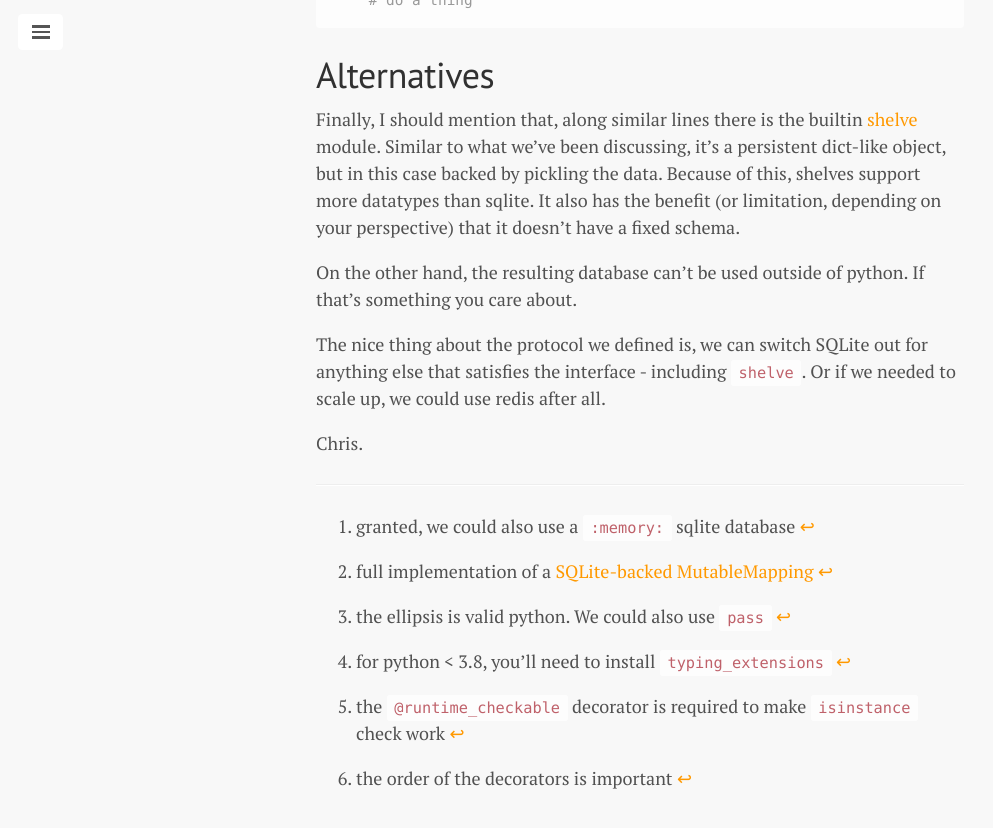
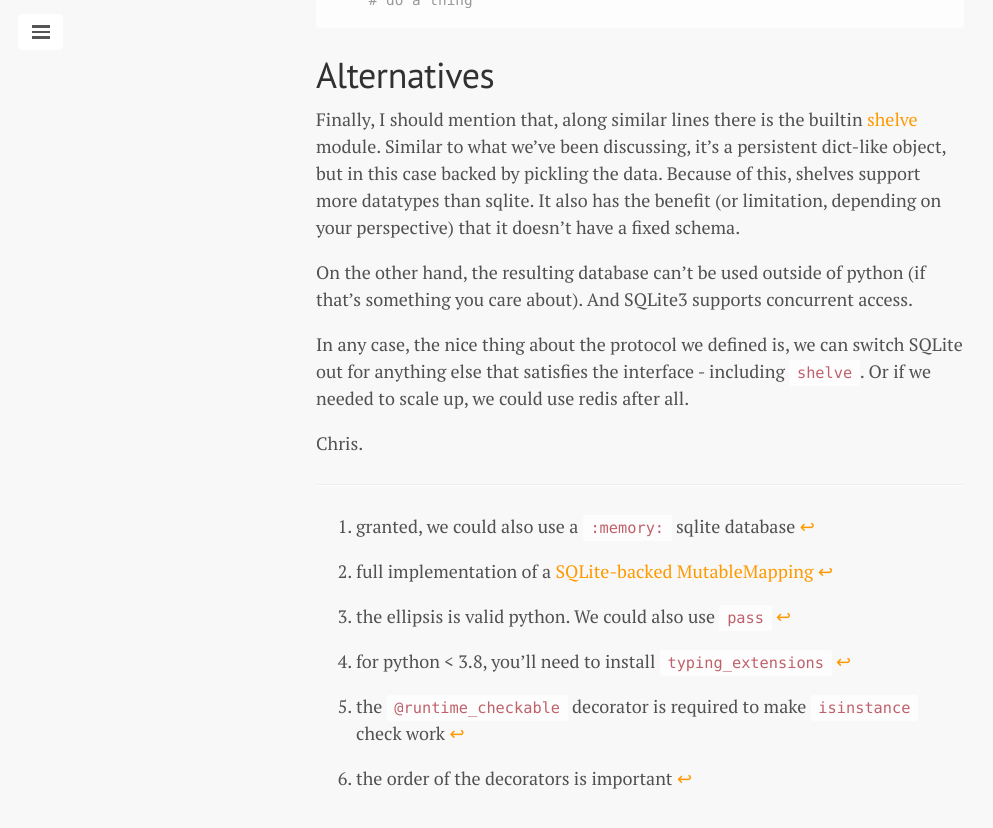
Before and after one commit to oatzy/oatzy.github.io, a Jekyll site: the page built from _posts/2021-07-11-persistent-dict-with-sqlite.md, in a window 1280 px wide and 900 px high, scrolled down 4175 px. Shown: the top 828 px of the window, without its empty margins (0-993 px from the left). Built offline with Jekyll 4.4.1, drawn with Linux system fonts in a browser that asks for light colours.

Commit message:
edit: note about concurrency in persistent dict post

```diff
--- a/_posts/2021-07-11-persistent-dict-with-sqlite.md
+++ b/_posts/2021-07-11-persistent-dict-with-sqlite.md
@@ -163,9 +163,9 @@ with LastRunSQL.open('example.db') as db:
 
 Finally, I should mention that, along similar lines there is the builtin [shelve](https://docs.python.org/3/library/shelve.html) module. Similar to what we've been discussing, it's a persistent dict-like object, but in this case backed by pickling the data. Because of this, shelves support more datatypes than sqlite. It also has the benefit (or limitation, depending on your perspective) that it doesn't have a fixed schema.
 
-On the other hand, the resulting database can't be used outside of python. If that's something you care about.
+On the other hand, the resulting database can't be used outside of python (if that's something you care about). And SQLite3 supports concurrent access.
 
-The nice thing about the protocol we defined is, we can switch SQLite out for anything else that satisfies the interface - including `shelve`. Or if we needed to scale up, we could use redis after all.
+In any case, the nice thing about the protocol we defined is, we can switch SQLite out for anything else that satisfies the interface - including `shelve`. Or if we needed to scale up, we could use redis after all.
 
 Chris.
 
```
